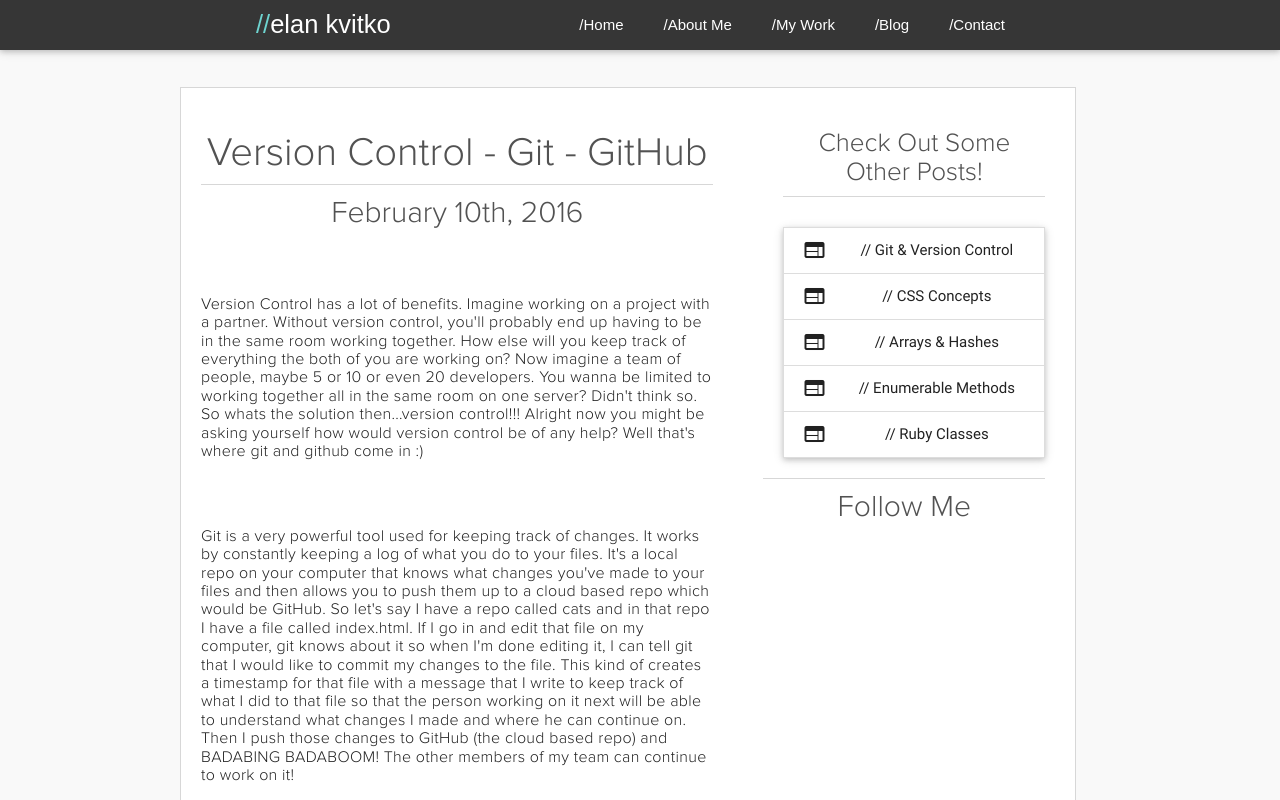
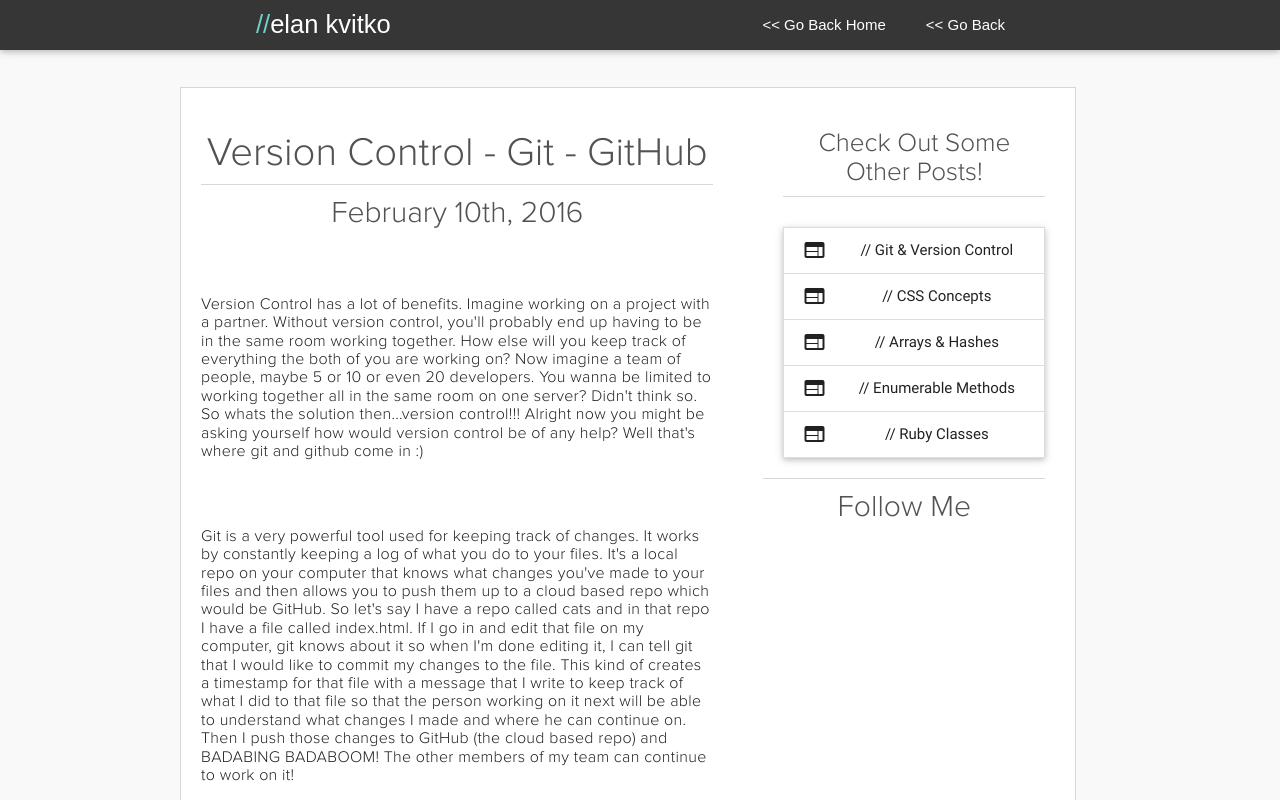
Before and after one commit to elan71592/elan71592.github.io, a plain HTML site: page blog/git.html in a window 1280 px wide. Shown: the top 800 px of the page. Drawn offline with nearby package versions, Linux system fonts and the light colour scheme.

Commit message:
fix nav links

```diff
--- a/blog/git.html
+++ b/blog/git.html
@@ -21,11 +21,8 @@
       <nav id="nav-wrapper">
         <h3><span>//</span>elan kvitko</h3>
         <ul class="nav">
-          <li><a href="../index.html" class="active">/Home</a></li>
-          <li><a href="#">/About Me</a></li>
-          <li><a href="#">/My Work</a></li>
-          <li><a href="#">/Blog</a></li>
-          <li><a href="#">/Contact</a></li>
+          <li><a href="../index.html">&lt;&lt; Go Back Home</a></li>
+          <li><a href="index.html">&lt;&lt; Go Back</a></li>
         </ul>
       </nav>
     </header>
```
Also changed, not shown: blog/arrays-hashes.html (+2 -5 lines), blog/css-concepts.html (+2 -5 lines), blog/enumerable-methods.html (+2 -5 lines), blog/index.html (+1 -5 lines), blog/ruby-classes.html (+2 -5 lines).
